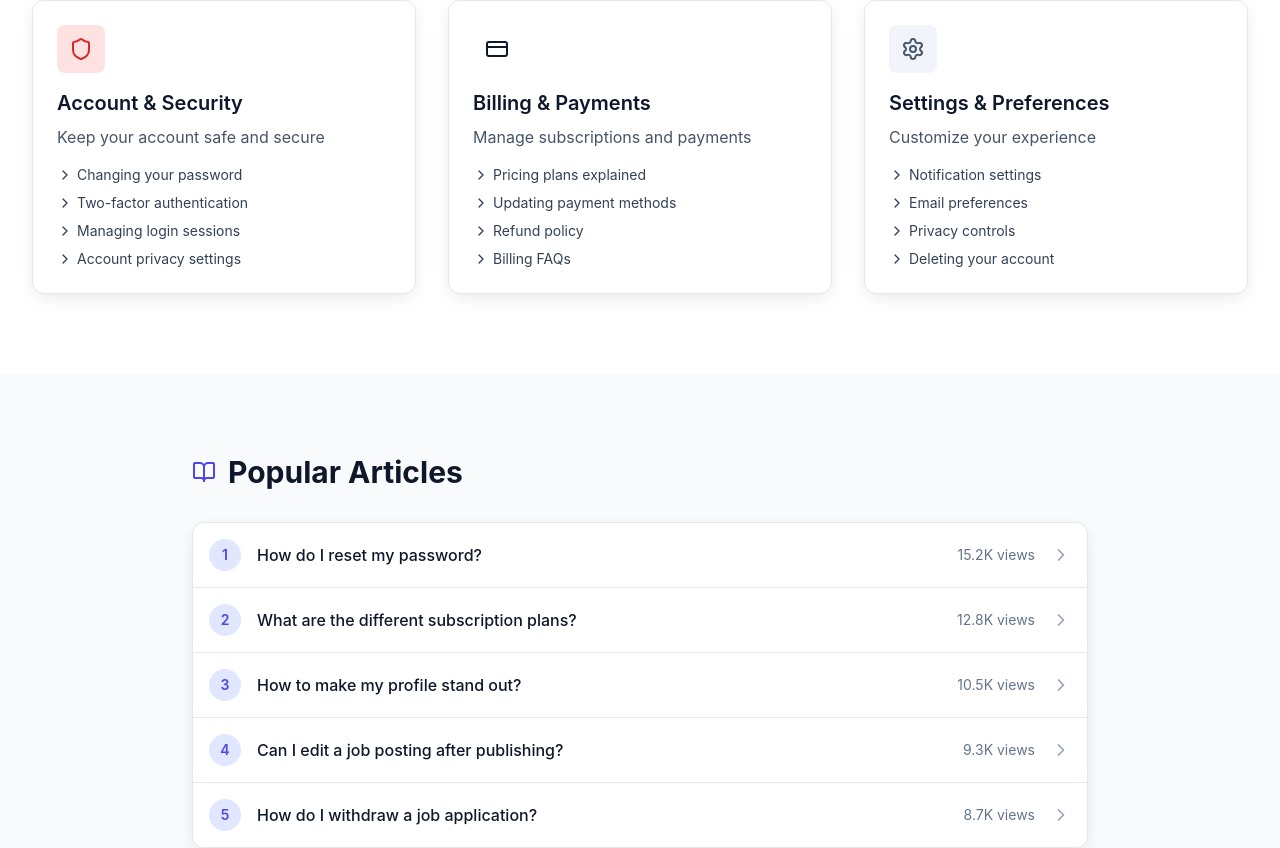
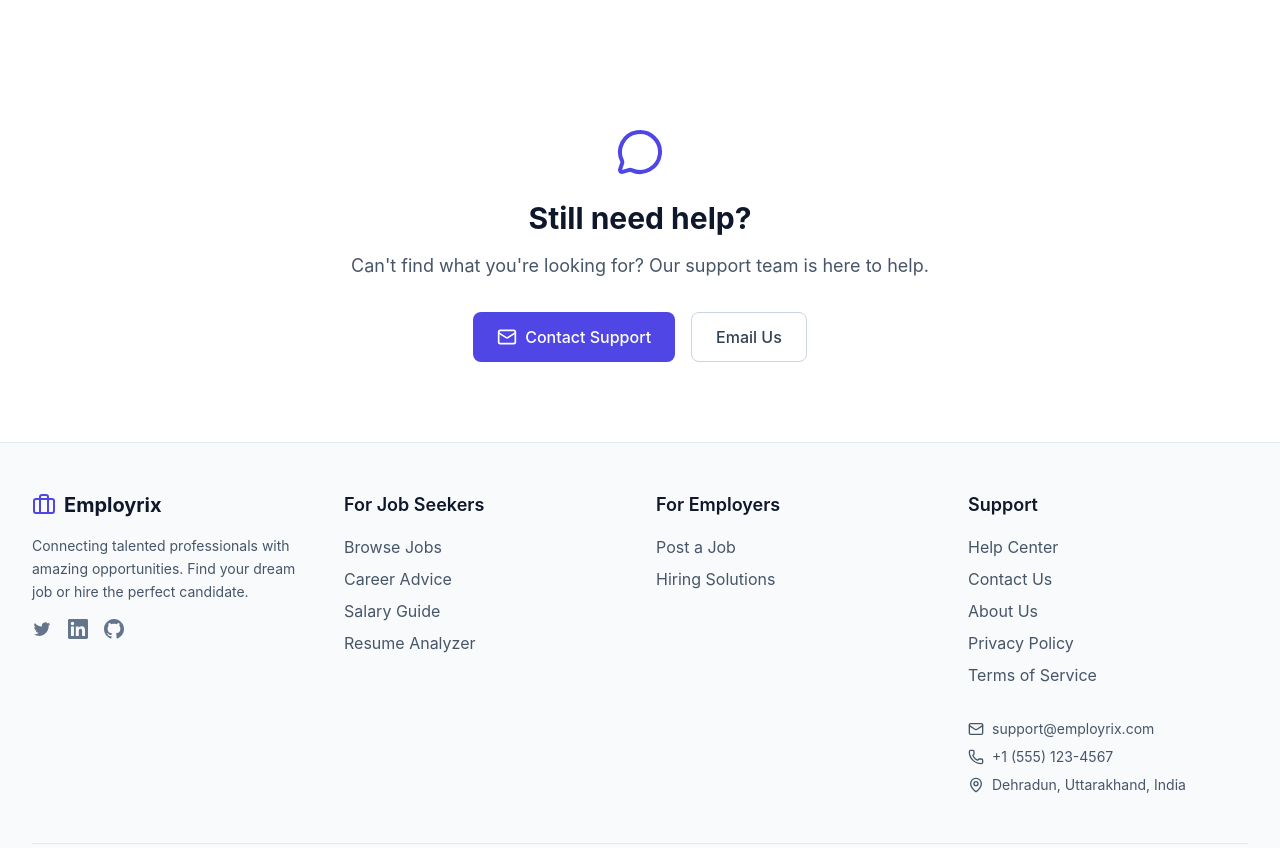
Before and after one commit to anujchauhann09/job-listing-portal, a Next.js app in the folder frontend/: page /help in a window 1280 px wide. Shown: the part 1029-1877 px from the top of the page. Built offline with nearby package versions, Linux system fonts and the light colour scheme; no server answers.

Commit message:
fix: remove extra content from help page

```diff
--- a/frontend/src/app/help/page.tsx
+++ b/frontend/src/app/help/page.tsx
@@ -63,50 +63,6 @@ export default function HelpCenterPage() {
         { title: 'Contacting candidates', link: '#' },
       ],
     },
-    {
-      icon: Shield,
-      title: 'Account & Security',
-      description: 'Keep your account safe and secure',
-      color: 'error',
-      articles: [
-        { title: 'Changing your password', link: '#' },
-        { title: 'Two-factor authentication', link: '#' },
-        { title: 'Managing login sessions', link: '#' },
-        { title: 'Account privacy settings', link: '#' },
-      ],
-    },
-    {
-      icon: CreditCard,
-      title: 'Billing & Payments',
-      description: 'Manage subscriptions and payments',
-      color: 'info',
-      articles: [
-        { title: 'Pricing plans explained', link: '#' },
-        { title: 'Updating payment methods', link: '#' },
-        { title: 'Refund policy', link: '#' },
-        { title: 'Billing FAQs', link: '#' },
-      ],
-    },
-    {
-      icon: Settings,
-      title: 'Settings & Preferences',
-      description: 'Customize your experience',
-      color: 'secondary',
-      articles: [
-        { title: 'Notification settings', link: '#' },
-        { title: 'Email preferences', link: '#' },
-        { title: 'Privacy controls', link: '#' },
-        { title: 'Deleting your account', link: '#' },
-      ],
-    },
-  ];
-
-  const popularArticles = [
-    { title: 'How do I reset my password?', views: '15.2K', link: '#' },
-    { title: 'What are the different subscription plans?', views: '12.8K', link: '#' },
-    { title: 'How to make my profile stand out?', views: '10.5K', link: '#' },
-    { title: 'Can I edit a job posting after publishing?', views: '9.3K', link: '#' },
-    { title: 'How do I withdraw a job application?', views: '8.7K', link: '#' },
   ];
 
   const getColorClasses = (color: string) => {
@@ -202,46 +158,6 @@ export default function HelpCenterPage() {
           </div>
         </section>
 
-        <section className="py-20 bg-secondary-50 dark:bg-secondary-800">
-          <div className="container mx-auto px-4 sm:px-6 lg:px-8">
-            <div className="max-w-4xl mx-auto">
-              <div className="flex items-center mb-8">
-                <BookOpen className="h-6 w-6 text-primary-600 dark:text-primary-400 mr-3" />
-                <h2 className="text-3xl font-bold text-secondary-900 dark:text-secondary-100">
-                  Popular Articles
-                </h2>
-              </div>
-
-              <Card className="divide-y divide-secondary-200 dark:divide-secondary-700">
-                {popularArticles.map((article, index) => (
-                  <a
-                    key={index}
-                    href={article.link}
-                    className="flex items-center justify-between p-4 hover:bg-secondary-50 dark:hover:bg-secondary-800 transition-colors"
-                  >
-                    <div className="flex items-center space-x-4">
-                      <div className="w-8 h-8 bg-primary-100 dark:bg-primary-900/30 rounded-full flex items-center justify-center">
-                        <span className="text-sm font-semibold text-primary-600 dark:text-primary-400">
-                          {index + 1}
-                        </span>
-                      </div>
-                      <span className="text-secondary-900 dark:text-secondary-100 font-medium">
-                        {article.title}
-                      </span>
-                    </div>
-                    <div className="flex items-center space-x-4">
-                      <span className="text-sm text-secondary-500 dark:text-secondary-400">
-                        {article.views} views
-                      </span>
-                      <ChevronRight className="h-5 w-5 text-secondary-400" />
-                    </div>
-                  </a>
-                ))}
-              </Card>
-            </div>
-          </div>
-        </section>
-
         <section className="py-20 bg-white dark:bg-secondary-900">
           <div className="container mx-auto px-4 sm:px-6 lg:px-8">
             <div className="max-w-3xl mx-auto text-center">
```
